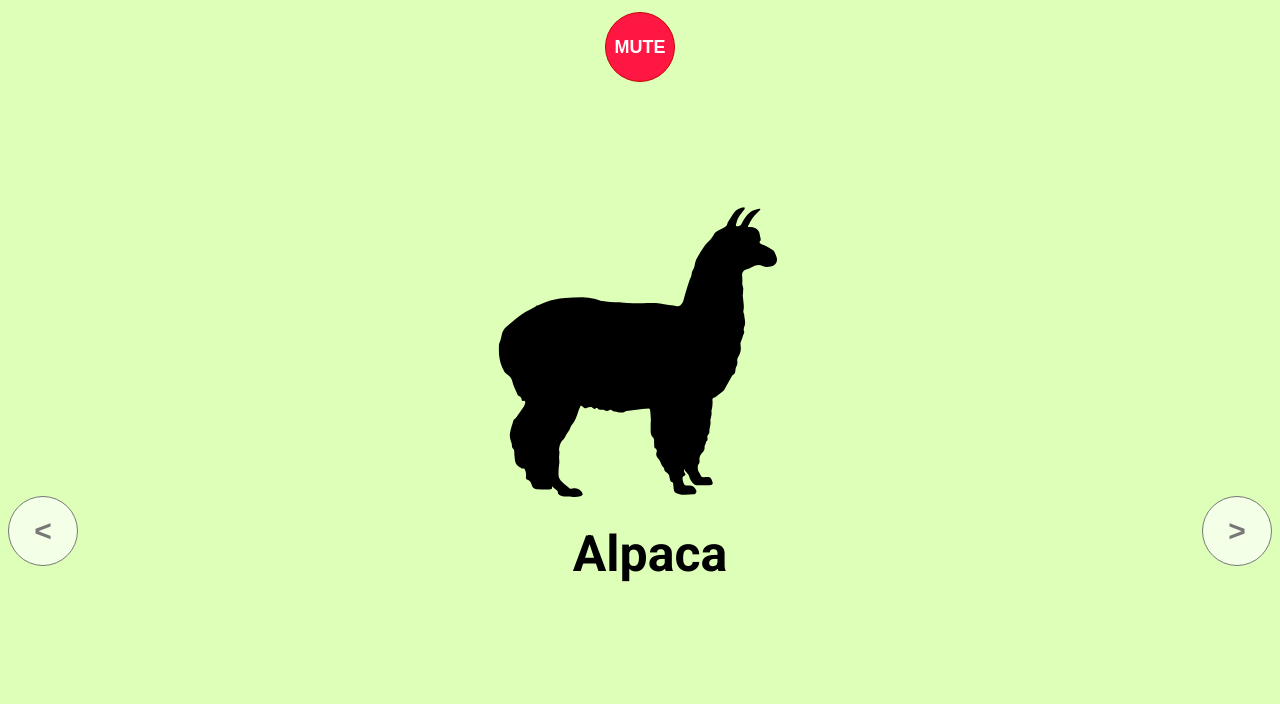
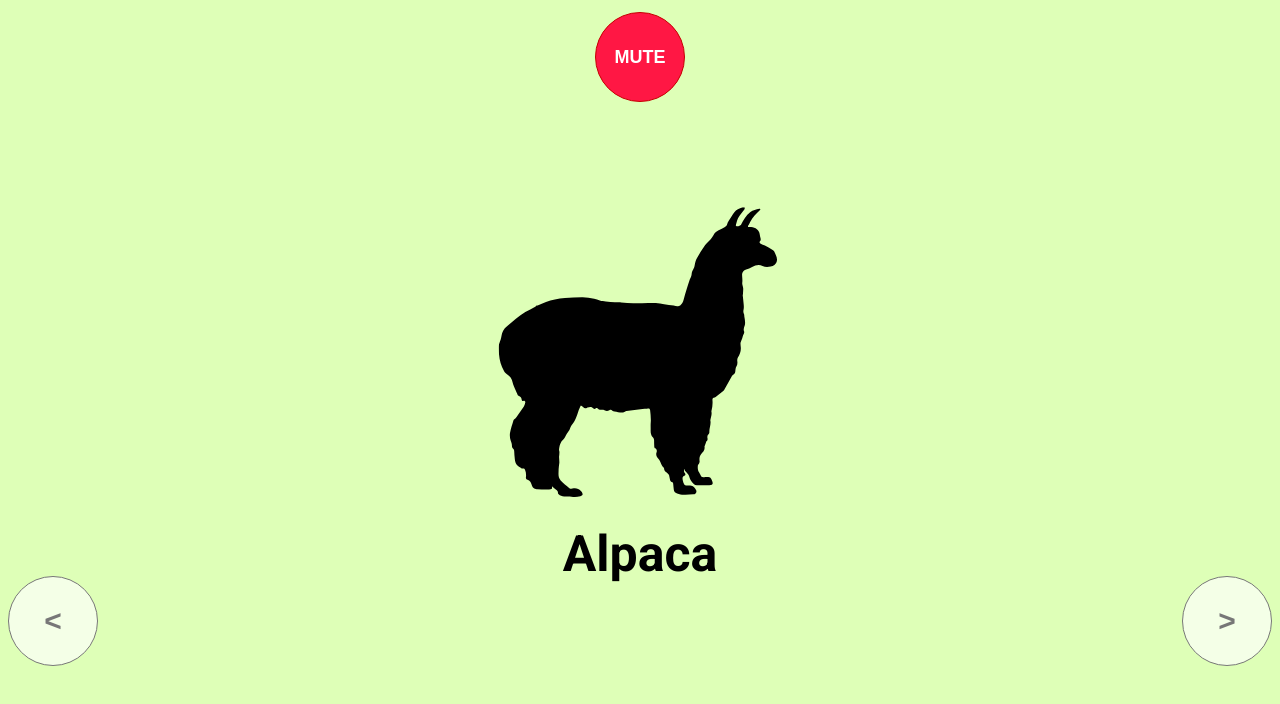
Before and after one commit to bacc0/abc-animals, a Next.js app: page / in a window 1280 px wide. Shown: the top 704 px of the page. Built offline with nearby package versions, Linux system fonts and the light colour scheme; a web font is replaced by a local one.

Commit message:
buttons dize

```diff
--- a/src/components/MainView.js
+++ b/src/components/MainView.js
@@ -200,10 +200,11 @@ const MainView = ({
                             }}
                             initial={{
                                 y: 30,
+                                x: -10,
                                 scale: 0,
                                 opacity: 1
                             }}
-                            animate={{ y: 0, scale: 1, opacity: 1 }}
+                            animate={{ y: 0, x: -10, scale: 1, opacity: 1 }}
                             transition={{
                                 delay: 2,
                                 duration: 1.02,
@@ -232,11 +233,11 @@ const MainView = ({
                     <button
                         style={{
                             position: 'absolute',
-                            top: visibleButtons ? '62vh' : 0,
+                            top: visibleButtons ? '72vh' : 0,
                             left: 8,
 
-                            width: 70,
-                            height: 70,
+                            width: 90,
+                            height: 90,
 
                             border: '1.5px solid #777777',
                             background: '#FFFFFFaa',
@@ -258,10 +259,10 @@ const MainView = ({
                         disabled={!visibleButtons}
                         style={{
                             position: 'absolute',
-                            top: visibleButtons ? '62vh' : 0,
+                            top: visibleButtons ? '72vh' : 0,
                             right: 8,
-                            width: 70,
-                            height: 70,
+                            width: 90,
+                            height: 90,
 
                             border: '1.5px solid #777777',
                             background: '#FFFFFFaa',
--- a/src/components/Sounds.js
+++ b/src/components/Sounds.js
@@ -58,8 +58,8 @@ const Sounds = ({ count, visibleButtons }) => {
                               duration: 1,
                          }}
                          style={{
-                              width: 70,
-                              height: 70,
+                              width: 90,
+                              height: 90,
 
                               borderRadius: 100,
                               border: `1.5px solid ${textButton === 'PLAY'
```
